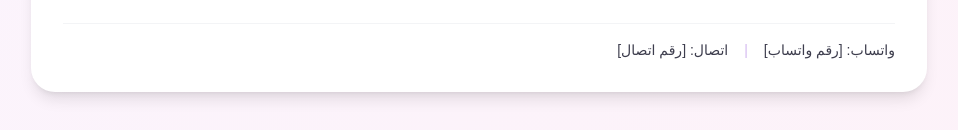
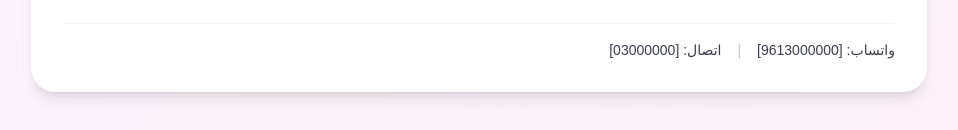
Before and after one commit to mjahto18-ui/MD-Marketplace, a Next.js app: page /about in a window 1280 px wide. Shown: the part 1531-1661 px from the top of the page, without its empty margins (161-1119 px from the left). Built offline with nearby package versions, Linux system fonts and the light colour scheme.

Commit message:
Update page.jsx

```diff
--- a/app/about/page.jsx
+++ b/app/about/page.jsx
@@ -113,9 +113,9 @@ export default function AboutPage() {
             </div>
 
             <div className="flex flex-col sm:flex-row gap-4 text-sm text-[#0D0D21]/80 border-t border-gray-100 pt-4">
-              <p>واتساب: [رقم واتساب]</p>
+              <p>واتساب: [9613000000]</p>
               <span className="hidden sm:block text-[#6A11CB]/30">|</span>
-              <p>اتصال: [رقم اتصال]</p>
+              <p>اتصال: [03000000]</p>
             </div>
           </div>
 
```
